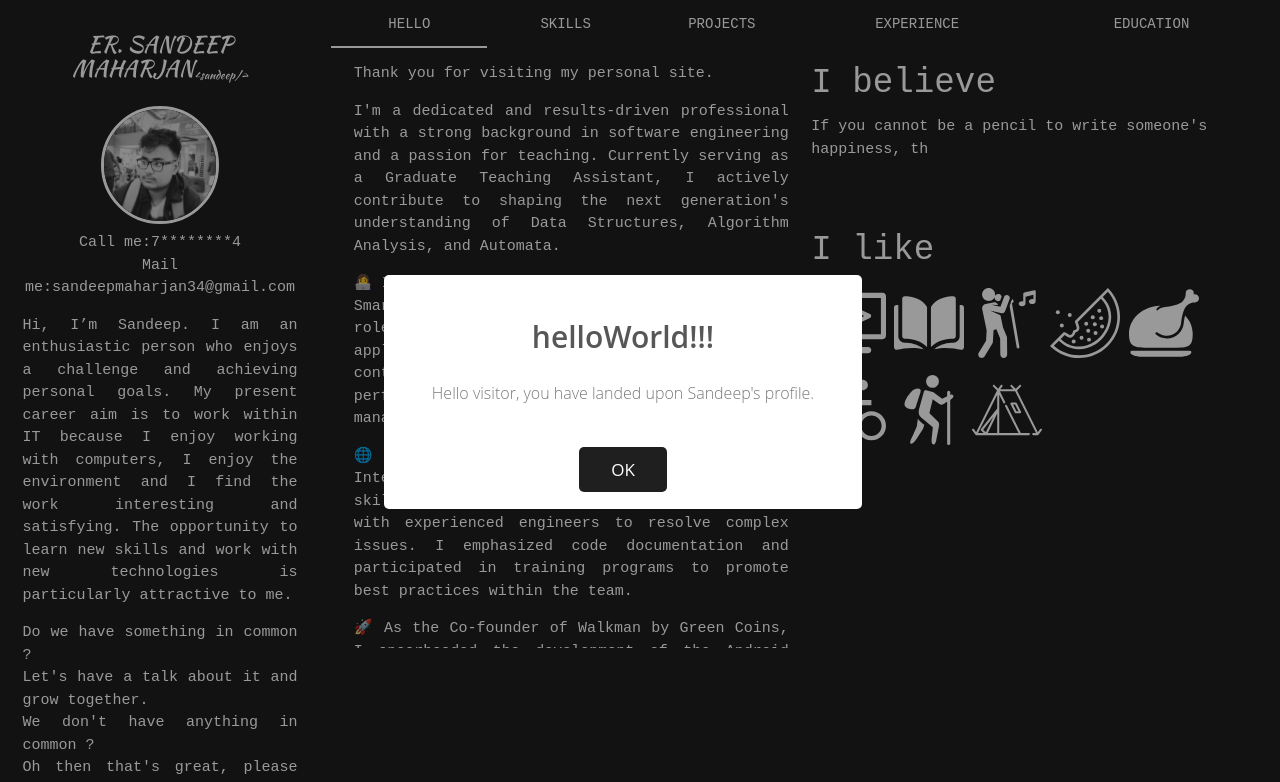
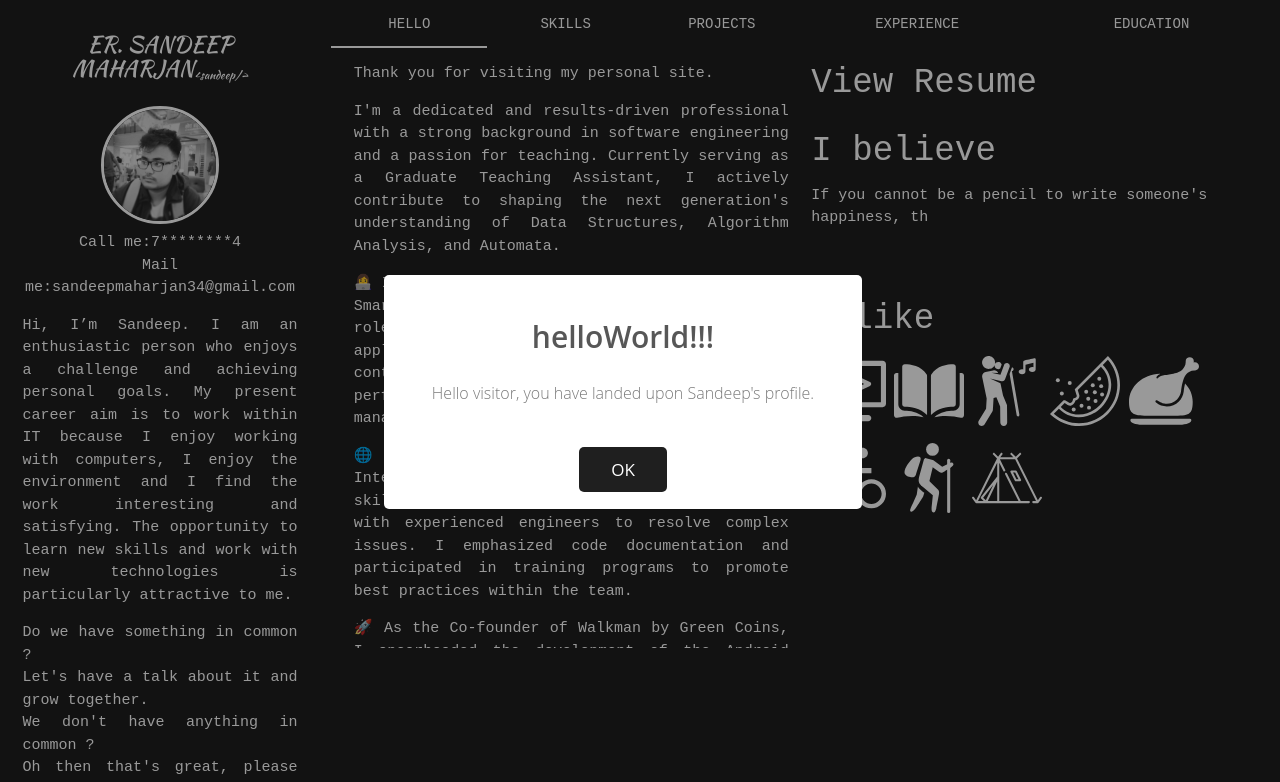
Before and after one commit to sandeepmaharjan55/SandeepPersonalSite, a plain HTML site: page index.html in a window 1280 px wide. Shown: the top 782 px of the page. Drawn offline with Linux system fonts and the light colour scheme; a web font is replaced by a local one.

Commit message:
Update index.html

```diff
--- a/index.html
+++ b/index.html
@@ -48,6 +48,10 @@
 					<div class="row">
 						<div id="helloText" class="col m6 s12 "></div>
 						<div class="col m6 s12">
+							<div id="resume" class="row">
+								<a href="https://drive.google.com/file/d/1sI0b_lWHVcAtkUGo0HIO4hIUAxuWdTpD/view?usp=drive_link"><h4>View Resume</h4></a>
+							</div>
+
 							<div id="believe" class="row">
 								<h4>I believe</h4>
 								<span></span>
```
